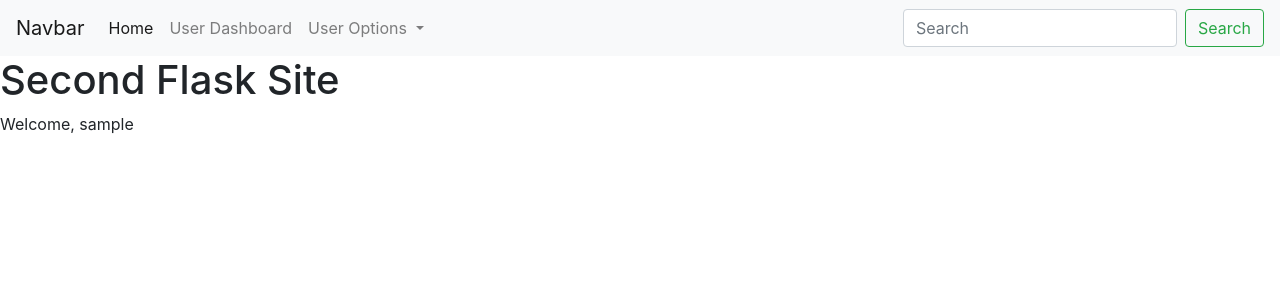
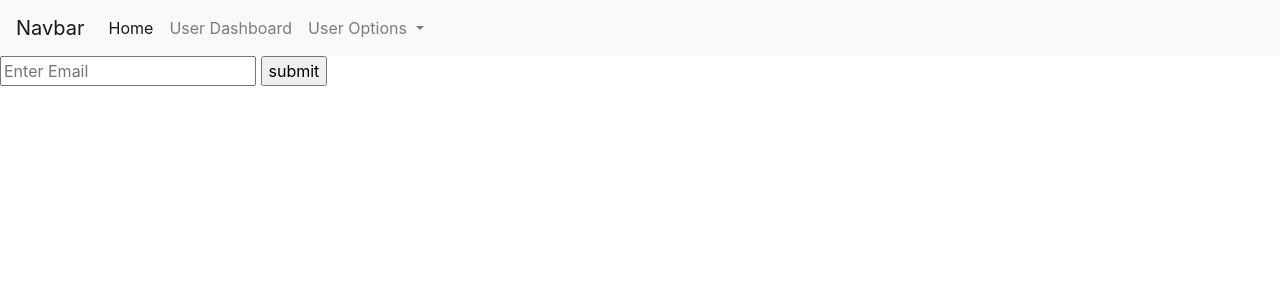
Before and after one commit to EVanGorkom/flask_tutorials, a Flask app: page /user in a window 1280 px wide. Shown: the top 300 px of the page. Run offline with Flask 3, Linux system fonts and the light colour scheme; the visitor is signed in with stand-in values (Sample User, id 1).

Commit message:
Update the base navbar again and create a form for the user template

```diff
--- a/second_tutorial/templates/base.html
+++ b/second_tutorial/templates/base.html
@@ -31,17 +31,14 @@
               </div>
             </li>
           </ul>
-          <form class="form-inline my-2 my-lg-0">
-            <input class="form-control mr-sm-2" type="search" placeholder="Search" aria-label="Search">
-            <button class="btn btn-outline-success my-2 my-sm-0" type="submit">Search</button>
-          </form>
         </div>
       </nav>
-    <div>
-        <h1>Second Flask Site</h1>
+
+    <div class="containter-fluid">
         {% block content %}
         {% endblock %}
     </div>
+
     <script src="https://code.jquery.com/jquery-3.3.1.slim.min.js" integrity="sha384-q8i/X+965DzO0rT7abK41JStQIAqVgRVzpbzo5smXKp4YfRvH+8abtTE1Pi6jizo" crossorigin="anonymous"></script>
     <script src="https://cdn.jsdelivr.net/npm/popper.js@1.14.7/dist/umd/popper.min.js" integrity="sha384-UO2eT0CpHqdSJQ6hJty5KVphtPhzWj9WO1clHTMGa3JDZwrnQq4sF86dIHNDz0W1" crossorigin="anonymous"></script>
     <script src="https://cdn.jsdelivr.net/npm/bootstrap@4.3.1/dist/js/bootstrap.min.js" integrity="sha384-JjSmVgyd0p3pXB1rRibZUAYoIIy6OrQ6VrjIEaFf/nJGzIxFDsf4x0xIM+B07jRM" crossorigin="anonymous"></script>
--- a/second_tutorial/templates/user.html
+++ b/second_tutorial/templates/user.html
@@ -8,5 +8,8 @@
             {% endfor %}
         {% endif %}
     {% endwith%}
-    <p>Welcome, {{user}}</p>
+<form action="#" method="POST">
+    <input type="email" name="email" placeholder="Enter Email" value="{{email if email}}"/>
+    <input type="submit" value="submit"/>
+</form>
 {% endblock %}
```
